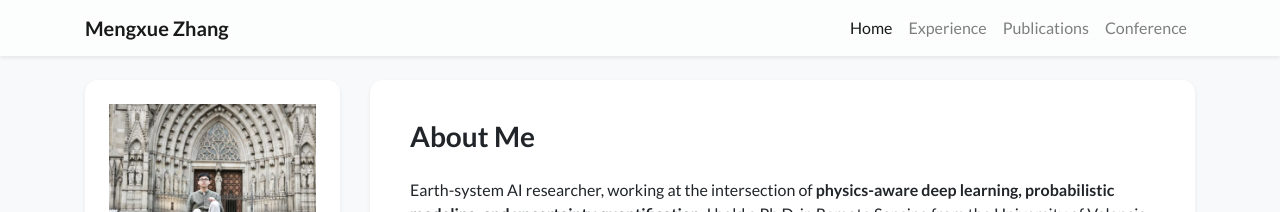
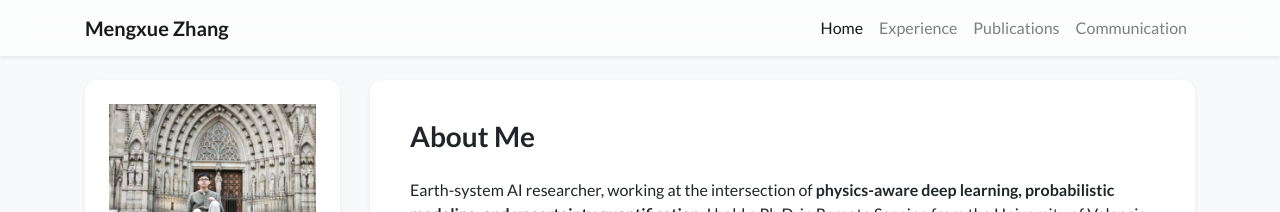
Before and after one commit to mengxue-rs/mengxue-rs.github.io, a Jekyll site: the page built from index.html, in a window 1280 px wide. Shown: the top 212 px of the page. Built offline with Jekyll 4.4.1, drawn with Linux system fonts in a browser that asks for light colours; nearby versions of some CDN libraries; a style sheet for code colours, icons or effects is not loaded.

Commit message:
Update navigation.yml

```diff
--- a/_data/navigation.yml
+++ b/_data/navigation.yml
@@ -9,7 +9,7 @@ pages:
   url: /showcase
 - name: Publications
   url: /publications
-- name: Conference
+- name: Communication
   url: /blog
 # - name: Showcase
 #   url: /showcase
```
